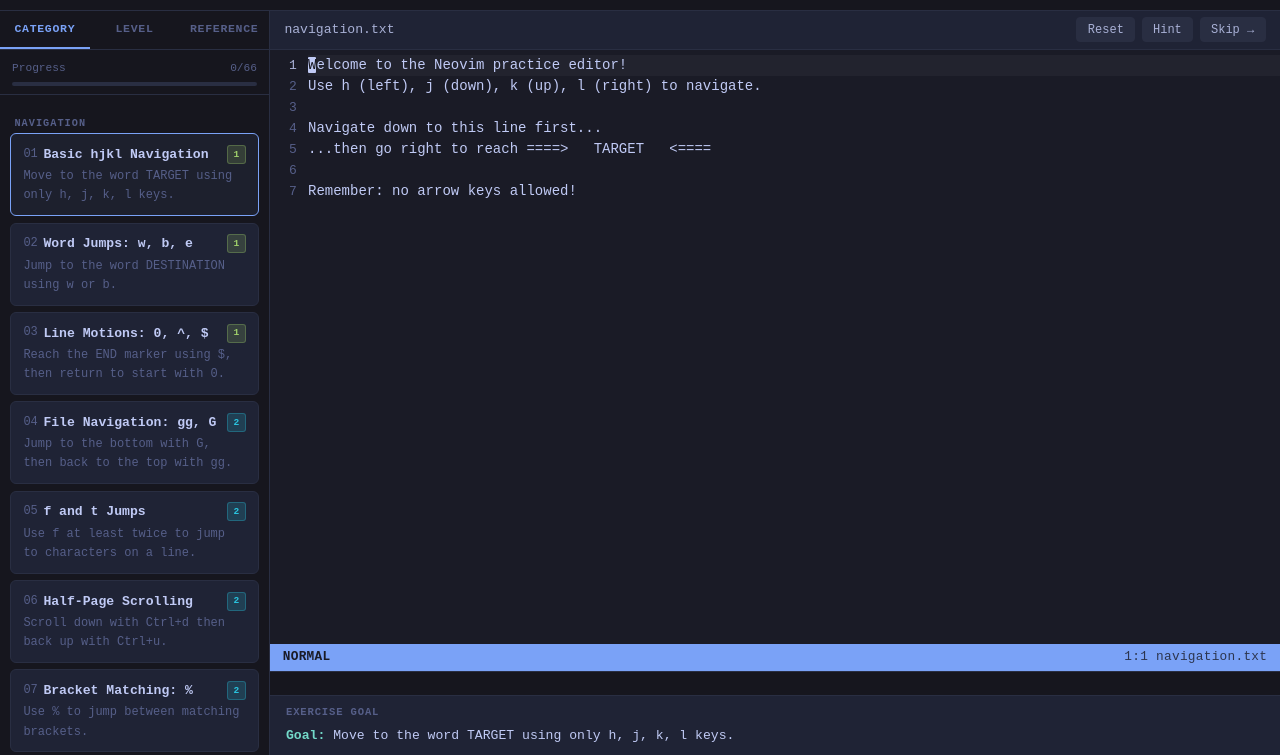
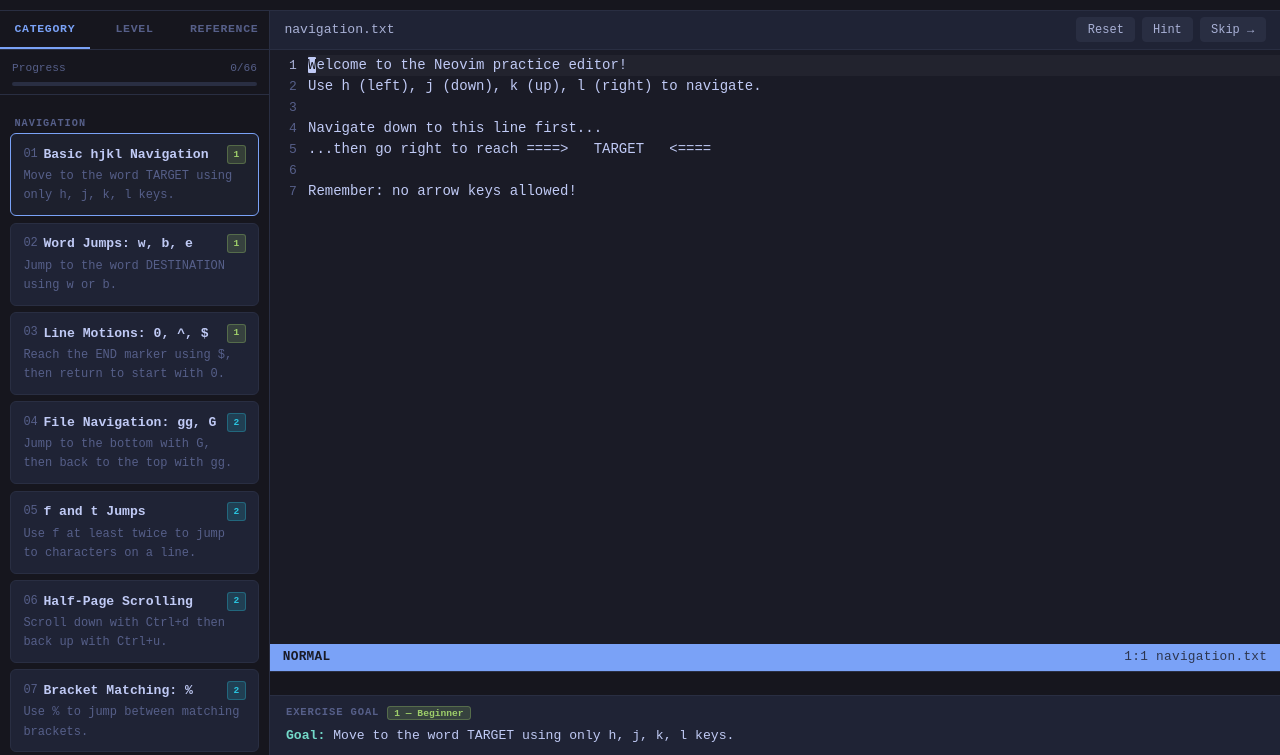
Before and after one commit to Johanmkr/VimPractice, a plain HTML site: page practice.html in a window 1280 px wide. Shown: the part 45-800 px from the top of the page. Drawn offline with Linux system fonts and the light colour scheme.

Commit message:
Fix: better layout

```diff
--- a/practice.html
+++ b/practice.html
@@ -295,6 +295,18 @@
       letter-spacing: 0.08em;
       color: var(--fg3);
       margin-bottom: 0.25rem;
+      display: flex;
+      align-items: center;
+      gap: 0.5rem;
+    }
+    .task-diff-badge {
+      font-size: 0.6rem;
+      font-weight: 700;
+      padding: 0.05rem 0.38rem;
+      border-radius: 3px;
+      line-height: 1.6;
+      text-transform: none;
+      letter-spacing: 0;
     }
     .goal-label  { color: var(--teal); font-weight: 700; }
     .hint-label  { color: var(--yellow); }
@@ -537,7 +549,7 @@
     </div>
 
     <div class="task-panel">
-      <div class="task-panel-label">Exercise Goal</div>
+      <div class="task-panel-label">Exercise Goal <span id="task-difficulty"></span></div>
       <div id="task-instruction"></div>
     </div>
   </div>
@@ -562,7 +574,7 @@
       }
       const diff = ex.difficulty || 0;
       const badge = diff > 0
-        ? `<span class="difficulty-badge diff-${diff}">${diff}</span>`
+        ? `<span class="difficulty-badge diff-${diff}" title="Difficulty ${diff}/5 — ${diffLabels[diff]}">${diff}</span>`
         : '';
       const div = document.createElement('div');
       div.className = 'exercise-item' + (i === 0 ? ' active' : '');
--- a/practice.js
+++ b/practice.js
@@ -1269,6 +1269,15 @@ function loadExercise(idx) {
   currentExercise = idx;
   const ex = EXERCISES[idx];
   state = freshState(ex);
+
+  const diffNames = ['', 'Beginner', 'Easy', 'Intermediate', 'Hard', 'Expert'];
+  const diff = ex.difficulty || 0;
+  const diffEl = document.getElementById('task-difficulty');
+  if (diffEl) {
+    diffEl.innerHTML = diff > 0
+      ? `<span class="task-diff-badge diff-${diff}" title="Difficulty ${diff}/5 — ${diffNames[diff]}">${diff} — ${diffNames[diff]}</span>`
+      : '';
+  }
 
   document.getElementById('editor-filename').textContent = ex.filename;
   document.getElementById('task-instruction').innerHTML =
```
